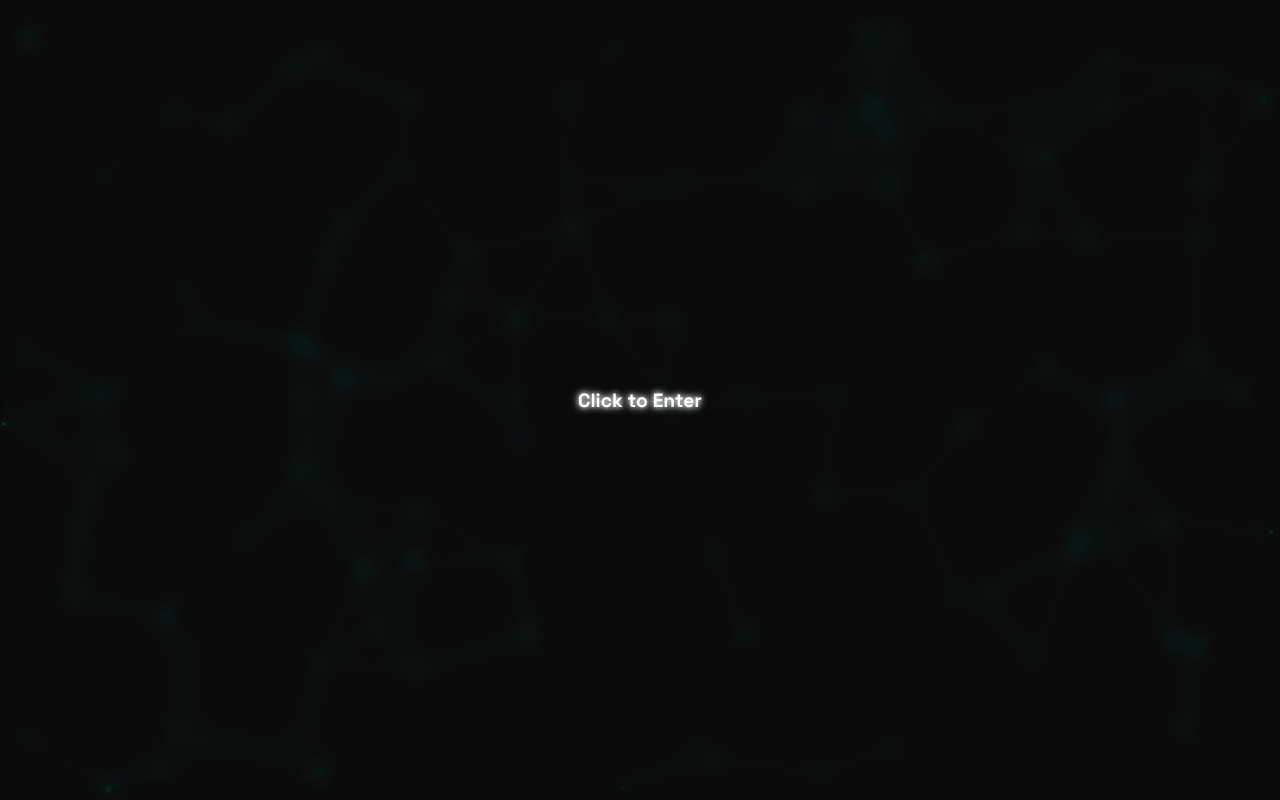
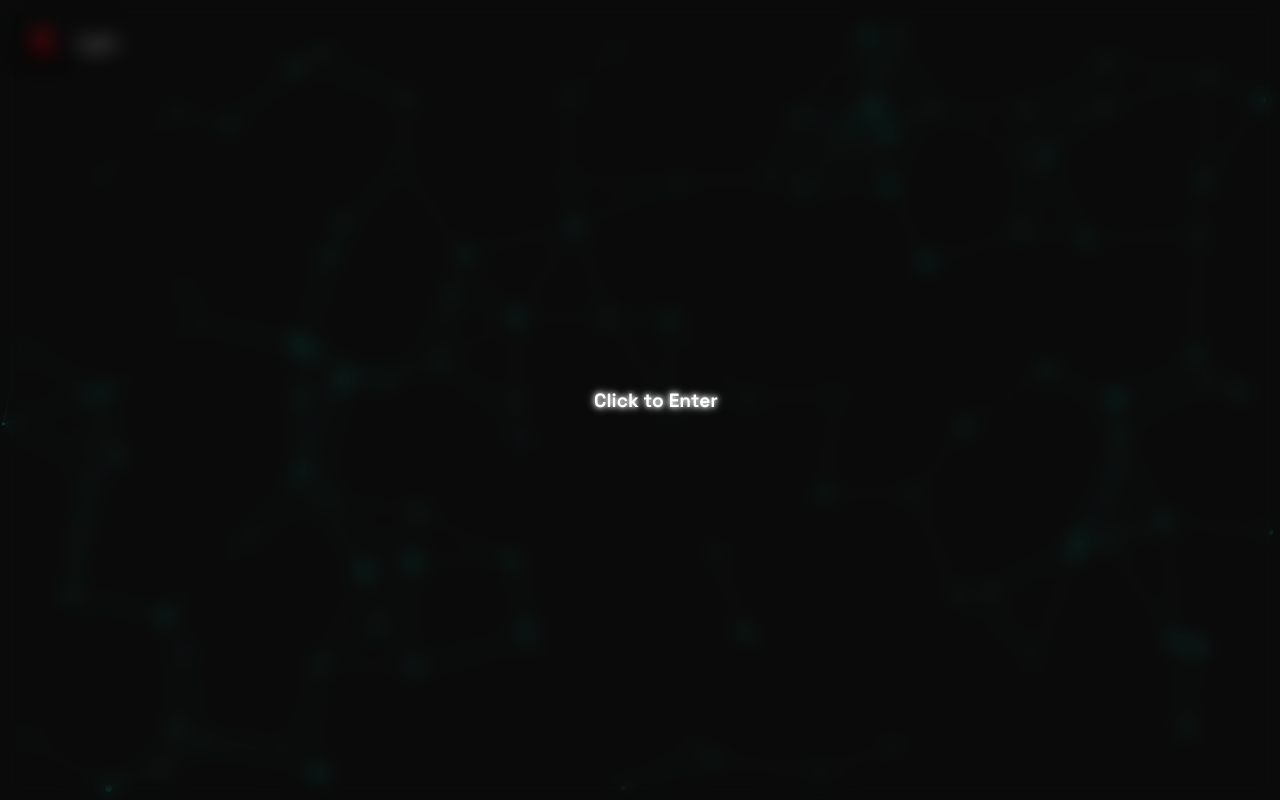
Before and after one commit to BigFella8/Install-delta, a plain HTML site: page index.html in a window 1280 px wide. Drawn offline with Linux system fonts and the light colour scheme.

Commit message:
Update index.html

```diff
--- a/index.html
+++ b/index.html
@@ -4,6 +4,14 @@
   <meta charset="UTF-8" />
   <meta name="viewport" content="width=device-width, initial-scale=1.0"/>
   <title>Lyez</title>
+
+  <!-- Open Graph / Discord Embed -->
+  <meta property="og:title" content="Lyez" />
+  <meta property="og:description" content="looking at my website wishing u had the amount of money i had" />
+  <meta property="og:image" content="https://lyez.xyz/assets/file_0000000004ac5230a934ef7aa918e794_conversation_id67f17ab8-cea4-800c-9d44-18f27c6e29c7message_id36625e08-06fc-43ea-b54d-b21773f86a8b.png" />
+  <meta property="og:url" content="https://lyez.xyz/" />
+  <meta name="theme-color" content="#00ffcc">
+
   <style>
     @import url('https://fonts.googleapis.com/css2?family=Space+Grotesk:wght@400;700&display=swap');
 
@@ -16,7 +24,6 @@
       overflow: hidden;
     }
 
-    /* Particle canvas */
     #particles {
       position: fixed;
       top: 0; left: 0;
@@ -24,7 +31,46 @@
       z-index: 0;
     }
 
-    /* Main content (hidden at first) */
+    .site-header {
+      position: fixed;
+      top: 12px;
+      left: 12px;
+      z-index: 1;
+      display: flex;
+      align-items: center;
+      gap: 10px;
+      padding: 6px 8px;
+      border-radius: 10px;
+      background: rgba(10,10,10,0.35);
+      backdrop-filter: blur(6px);
+    }
+
+    .site-header a {
+      display: inline-flex;
+      align-items: center;
+      text-decoration: none;
+    }
+
+    .site-logo {
+      height: 48px;
+      width: auto;
+      display: block;
+    }
+
+    .brand-text {
+      color: #fff;
+      font-weight: 700;
+      letter-spacing: 0.5px;
+      opacity: 0.9;
+      font-size: 1.05rem;
+    }
+
+    @media (max-width: 480px) {
+      .site-header { top: 8px; left: 8px; padding: 5px 7px; }
+      .site-logo { height: 40px; }
+      .brand-text { display: none; }
+    }
+
     .content {
       position: relative;
       z-index: 1;
@@ -36,6 +82,7 @@
       text-align: center;
       opacity: 0;
       transition: opacity 1.5s ease;
+      padding: 0 16px;
     }
 
     h1 {
@@ -63,7 +110,6 @@
       100% { background-position: 0% 50%; }
     }
 
-    /* Entry overlay */
     #overlay {
       position: fixed;
       top: 0; left: 0;
@@ -80,16 +126,24 @@
       text-shadow: 0 0 5px white, 0 0 10px white;
       cursor: pointer;
       transition: opacity 1s ease;
+      text-align: center;
+      padding: 0 16px;
     }
   </style>
 </head>
 <body>
   <canvas id="particles"></canvas>
 
+  <!-- Header with Logo -->
+  <header class="site-header" aria-label="Site header">
+    <a href="/" aria-label="Go to homepage">
+      <img class="site-logo" src="assets/file_0000000004ac5230a934ef7aa918e794_conversation_id67f17ab8-cea4-800c-9d44-18f27c6e29c7message_id36625e08-06fc-43ea-b54d-b21773f86a8b.png" alt="Lyez logo">
+    </a>
+    <span class="brand-text">Lyez</span>
+  </header>
+
   <!-- Entry Overlay -->
-  <div id="overlay">
-    Click to Enter
-  </div>
+  <div id="overlay">Click to Enter</div>
 
   <!-- Main Content -->
   <div class="content" id="main-content">
@@ -103,7 +157,6 @@
   </audio>
 
   <script>
-    // Particle background
     const canvas = document.getElementById('particles');
     const ctx = canvas.getContext('2d');
     let particlesArray;
@@ -177,7 +230,6 @@
     init();
     animate();
 
-    // Overlay click anywhere
     const overlay = document.getElementById('overlay');
     const mainContent = document.getElementById('main-content');
     const music = document.getElementById('bg-music');
```
